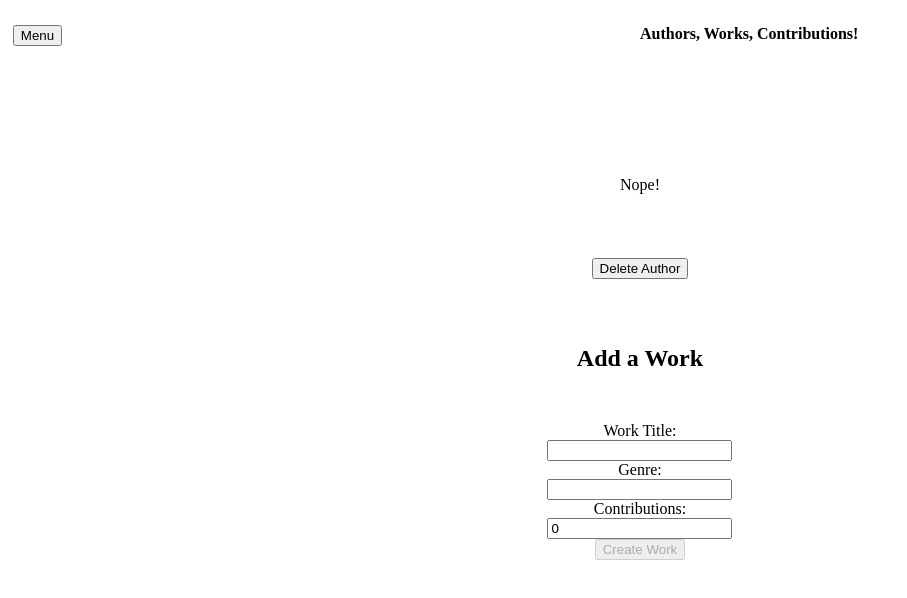
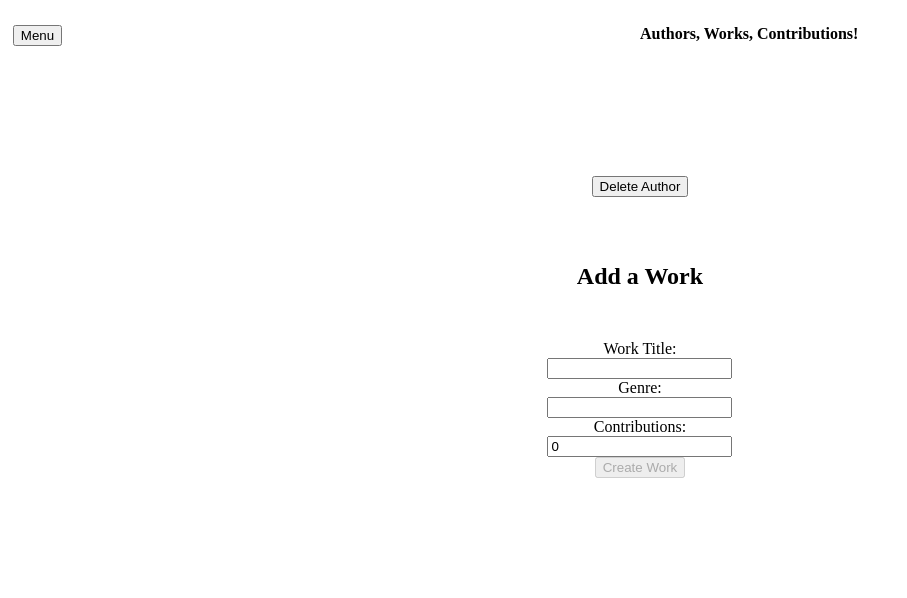
Before and after one commit to mmaustin/community-novel, a React (Create React App) app in the folder cn-client/: page /get-author/1 in a window 1280 px wide. Shown: the top 598 px of the page, without its empty margins (0-907 px from the left). Built offline with nearby package versions, Linux system fonts and the light colour scheme.

Commit message:
removed conditional rendering of author name and update author link in single page component

```diff
--- a/cn-client/src/features/authors/SingleAuthorPage.js
+++ b/cn-client/src/features/authors/SingleAuthorPage.js
@@ -23,8 +23,8 @@ export const SingleAuthorPage = () => {
     return(
         <div id='author-page-container'>
             <div id='conditional-author-container'>
-                {author ? <p id='single-author-name'>{author.name}</p> : <p>Nope!</p>}
-                {author ? <Link className='all-links' to={`/update-author/${author.id}`} >Edit Author</Link> : <p></p>}
+                {/*{author ? <p id='single-author-name'>{author.name}</p> : <p>Nope!</p>}
+                {author ? <Link className='all-links' to={`/update-author/${author.id}`} >Edit Author</Link> : <p></p>}*/}
                 <p><button onClick={deleteThisAuthor}>Delete Author</button></p>
             </div>
             < CreateAuthorsWork author={author}/>
```
